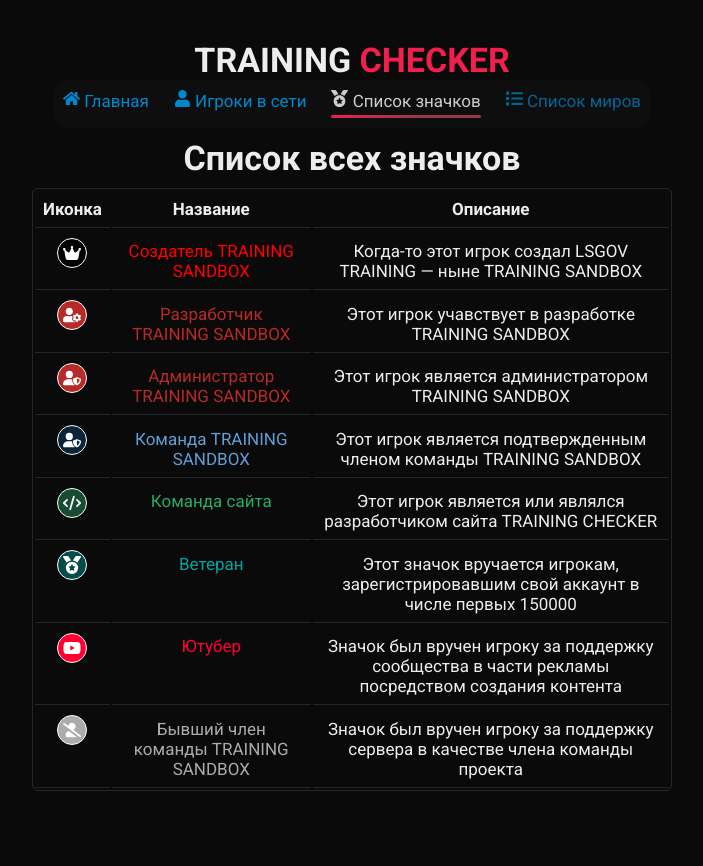
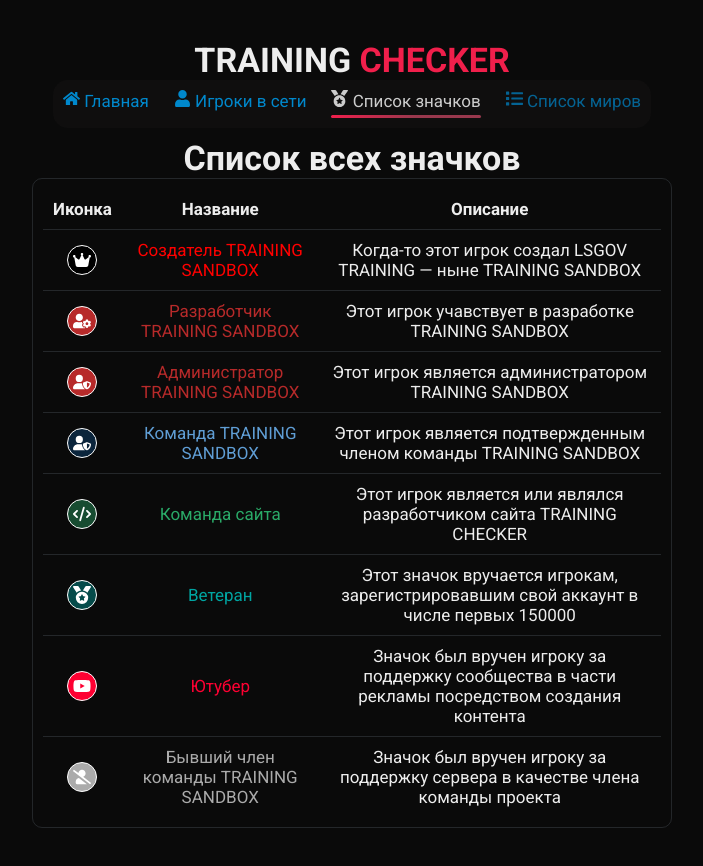
Before and after one commit to caseapia/trainingchecker, a Next.js app in the folder react-app/: page /badges in a window 1280 px wide. Shown: the whole page, without its empty margins (288-991 px from the left). Before the commit the page ends 831 px from the top, so only its background shows below. Built offline with nearby package versions, Linux system fonts and the light colour scheme.

Commit message:
added badge list

```diff
--- a/react-app/package.json
+++ b/react-app/package.json
@@ -16,10 +16,12 @@
     "@nextui-org/system": "^2.2.6",
     "@nextui-org/theme": "^2.2.11",
     "@nextui-org/tooltip": "^2.0.41",
+    "bootstrap": "^5.3.3",
     "framer-motion": "^11.11.11",
     "lottie-react": "^2.4.0",
     "next": "15.0.2",
     "react": "^18.3.1",
+    "react-bootstrap": "^2.10.5",
     "react-dom": "^18.3.1",
     "react-icons": "^5.3.0",
     "sass": "^1.80.6",
--- a/react-app/src/app/badges/page.module.scss
+++ b/react-app/src/app/badges/page.module.scss
@@ -3,37 +3,30 @@
   place-items: center;
   margin-top: 10px;
 }
-.BadgesWrapper {
-    border: 1px solid #4950576b;
-    border-radius: 0.375rem;
-    width: 50%;
-    text-align: center;
-    margin-top: 10px;
-      @media screen and (max-width: 767px) {
-        width: 90%;
+.table {
+  background: transparent;
+  border: 1px solid rgba(73,80,87,.42);
+  padding: 10px;
+  text-align: center;
+  border-spacing: 0;
+  border-radius: 10px;
+  width: 50%;
+    thead {
+      font-weight: bolder;
+        td {
+          padding: 10px;
+        }
+    }
+    tbody {
+      tr {
+          &:hover {
+            background: lighten(rgba(73,80,87,.12), 3%);
+          }
       }
-      > thead {
-        vertical-align: bottom;
-        font-weight: bolder;
+      td {
+        padding: 10px;
+        border-top: 1px solid rgba(73,80,87,.42);
       }
-      tbody, td, tfoot, th, thead, tr {
-        border-color: inherit;
-        border-style: solid;
-        border-width: 0;
-    }
-    >:not(caption)>*>* {
-      padding: .5rem .5rem;
-      color: initial, initial, #fff;
-      border-bottom-width: 1px;
-      box-shadow: inset 0 0 0 9999px initial, initial, transparent;
-    }
-    > tbody {
-      vertical-align: inherit;
-        tr {
-          border-color: inherit;
-          border-style: solid;
-          border-width: 0;
-        }
     }
     .badge {
       --size: 30px;
@@ -47,15 +40,19 @@
       justify-content: center;
       vertical-align: middle;
       box-shadow: 0 2px 4px var(--shadow-color);
-      transition: .2s;
+      transition: .2s ease-in;
       font-size: calc(.6* var(--size));
       border: 1px solid white;
+      cursor: pointer;
         .BadgeIcon {
           display: flex;
           justify-content: center;
           align-items: center;
           vertical-align: middle;
         }
+        &:hover {
+          transform: scale(1.5,1.5);
+        }
     }
     .badgeTitle {
       margin-left: 10px;
--- a/react-app/src/app/badges/page.tsx
+++ b/react-app/src/app/badges/page.tsx
@@ -7,7 +7,7 @@ const page = () => {
   return (
     <div className={styles.PageWrapper}>
       <h1>Список всех значков</h1>
-      <table className={styles.BadgesWrapper}>
+      <table className={styles.table}>
         <thead>
           <tr>
             <td>Иконка</td>
```
Also changed, not shown: react-app/src/app/players/page.module.scss (+20 -23 lines), 1 other file (tests, documents, lock files or other folders).
